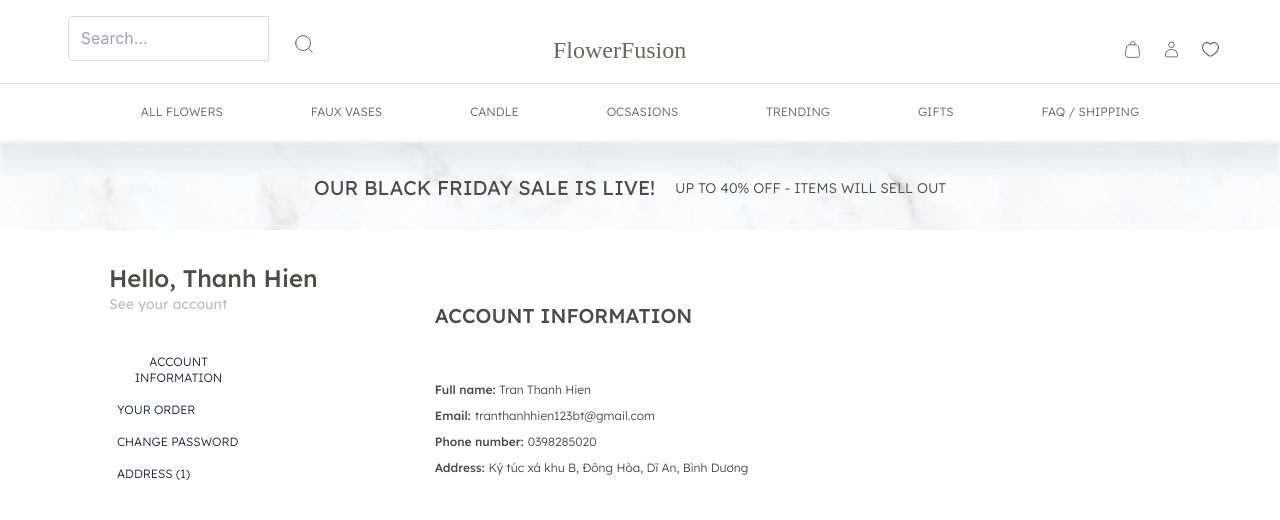
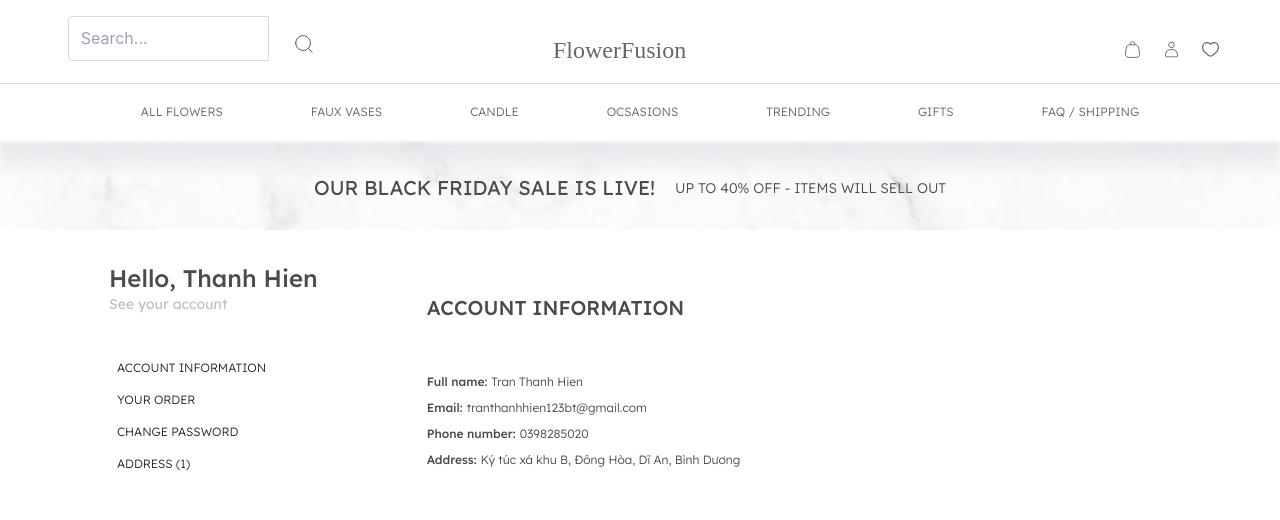
Before and after one commit to XuanThao03/FlowerFusion, a React (Create React App) app in the folder flowerfusion/: page /myaccount in a window 1280 px wide. Shown: the top 520 px of the page. Built offline with nearby package versions, Linux system fonts and the light colour scheme; a web font is replaced by a local one.

Commit message:
fix style

```diff
--- a/flowerfusion/src/views/MyAccount/myAccount.js
+++ b/flowerfusion/src/views/MyAccount/myAccount.js
@@ -36,7 +36,7 @@
           <ul className="my-10">{tabList}</ul>
         </div>
       </div>
-      <div className={styles.tabContainer}>{tabs.at(index)}</div>
+      <div className={styles.navtabContainer}>{tabs.at(index)}</div>
     </div>
   );
 }
--- a/flowerfusion/src/views/MyAccount/myAccount.module.scss
+++ b/flowerfusion/src/views/MyAccount/myAccount.module.scss
@@ -1,8 +1,8 @@
 .tabContainer {
-  @apply my-2 hover:border-l-quartz hover:border-l-[3px] px-2 py-0 rounded-sm focus-within:border-l-quartz focus-within:border-l-[3px];
+  @apply w-full my-2 hover:border-l-quartz hover:border-l-[3px] px-2 py-0 rounded-sm focus-within:border-l-quartz focus-within:border-l-[3px];
 }
 .txtTabname {
-  @apply font-light font-Lexend text-xs;
+  @apply font-light font-Lexend text-xs text-left w-full;
 }
 .mainContainer {
   @apply w-full h-full py-8 flex;
@@ -16,6 +16,6 @@
 .txtSub {
   @apply font-Lexend font-normal text-sm text-argent;
 }
-.tabContainer {
+.navtabContainer {
   @apply w-2/3 h-full;
 }
```
